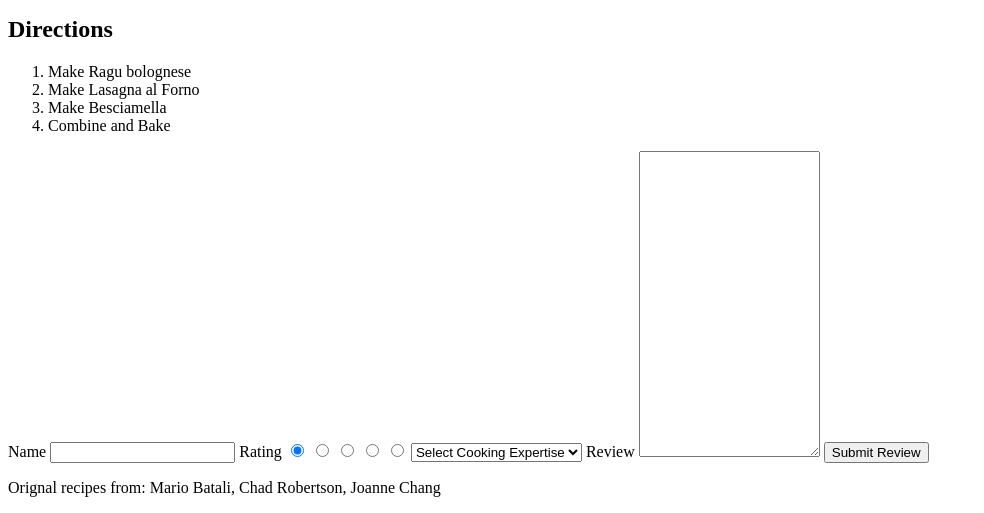
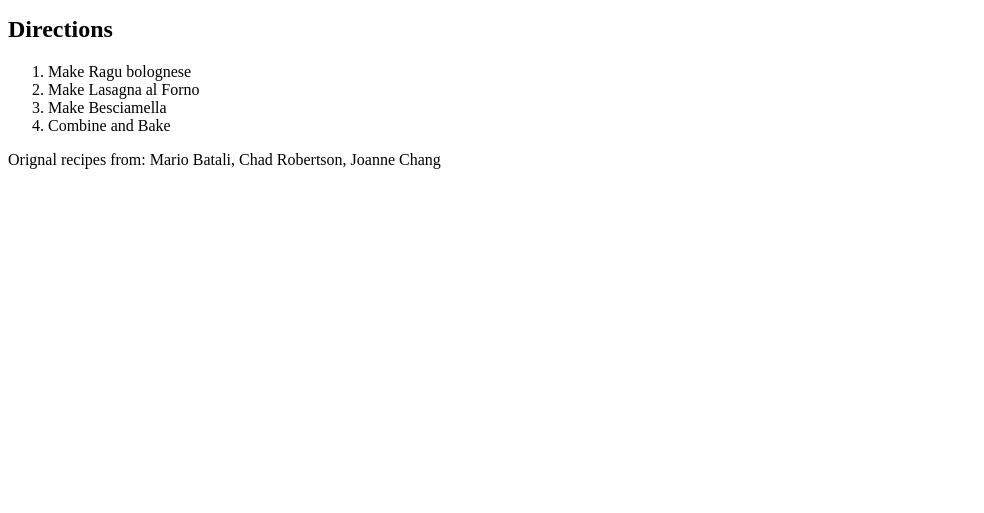
Before and after one commit to inkymaze/inkymaze.github.io, a plain HTML site: page index.html in a window 1280 px wide. Shown: the part 1298-1811 px from the top of the page, without its empty margins (0-984 px from the left). After the commit the page ends 1483 px from the top, so only its background shows below. Drawn offline with Linux system fonts and the light colour scheme.

```diff
--- /dev/null
+++ b/css_reset.css
@@ -0,0 +1,43 @@
+html, body, div, span, applet, object, iframe,
+h1, h2, h3, h4, h5, h6, p, blockquote, pre,
+a, abbr, acronym, address, big, cite, code,
+del, dfn, em, img, ins, kbd, q, s, samp,
+small, strike, strong, sub, sup, tt, var,
+b, u, i, center,
+dl, dt, dd, ol, ul, li,
+fieldset, form, label, legend,
+table, caption, tbody, tfoot, thead, tr, th, td,
+article, aside, canvas, details, embed,
+figure, figcaption, footer, header, hgroup,
+menu, nav, output, ruby, section, summary,
+time, mark, audio, video {
+  margin: 0;
+  padding: 0;
+  border: 0;
+  font-size: 100%;
+  font: inherit;
+  vertical-align: baseline;
+}
+/* HTML5 display-role reset for older browsers */
+article, aside, details, figcaption, figure,
+footer, header, hgroup, menu, nav, section {
+  display: block;
+}
+body {
+  line-height: 1.5;
+}
+ol, ul {
+  list-style: none;
+}
+blockquote, q {
+  quotes: none;
+}
+blockquote:before, blockquote:after,
+q:before, q:after {
+  content: '';
+  content: none;
+}
+table {
+  border-collapse: collapse;
+  border-spacing: 0;
+}
--- a/index.html
+++ b/index.html
@@ -62,36 +62,6 @@
           </ol>
     </section>
 
-    <section id ="Reviews">
-      <form action="/reviews" method="post">
-        <label for="name">Name</label>
-        <input id="name" type="text" name="name">
-
-        <label for="rating">Rating</label>
-        <input type="radio" name="rating" value="1" checked>
-        <input type="radio" name="rating" value="2">
-        <input type="radio" name="rating" value="3">
-        <input type="radio" name="rating" value="4">
-        <input type="radio" name="rating" value="5">
-
-        <select id="expertise" name="Expertise">
-          <option value="Select Cooking Expertise" disabled="true" selected="true">Select Cooking Expertise</option>
-
-          <option value="Sometimes Cook">Sometimes Cook</option>
-          <option value="Cook Everyday">Cook Everyday</option>
-          <option value="Cooking is a Hobby">Coooking is a Hobby</option>
-          <option value="Professional Chef">Professional Chef</option>
-
-        </select>
-
-        <label>Review
-          <textarea name="review" cols="20" rows="20"></textarea>
-        </label>
-
-        <input type="submit" value="Submit Review"
-      </form>
-    </section>
-
 
     <footer>
         <p>Orignal recipes from: Mario Batali, Chad Robertson, Joanne Chang</p>
```
Also changed, not shown: external_javascript_example.js (added, +73 -0 lines).
